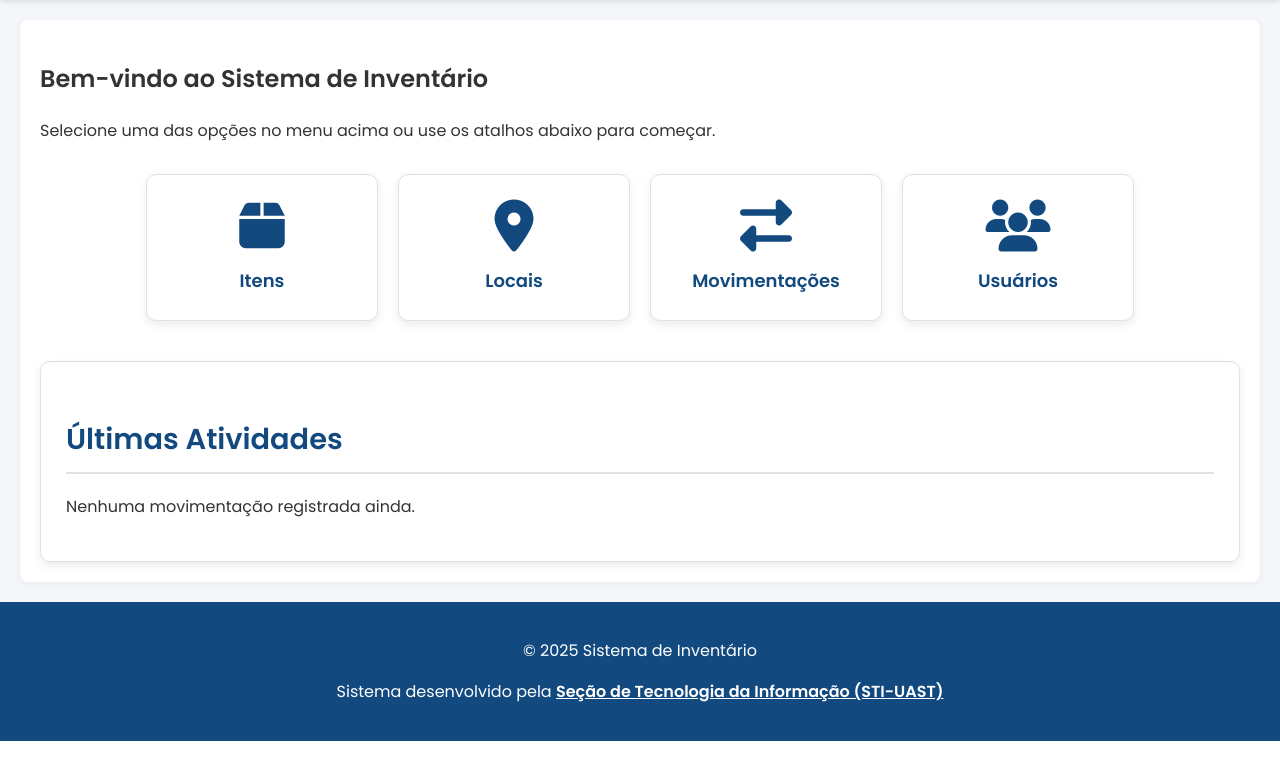
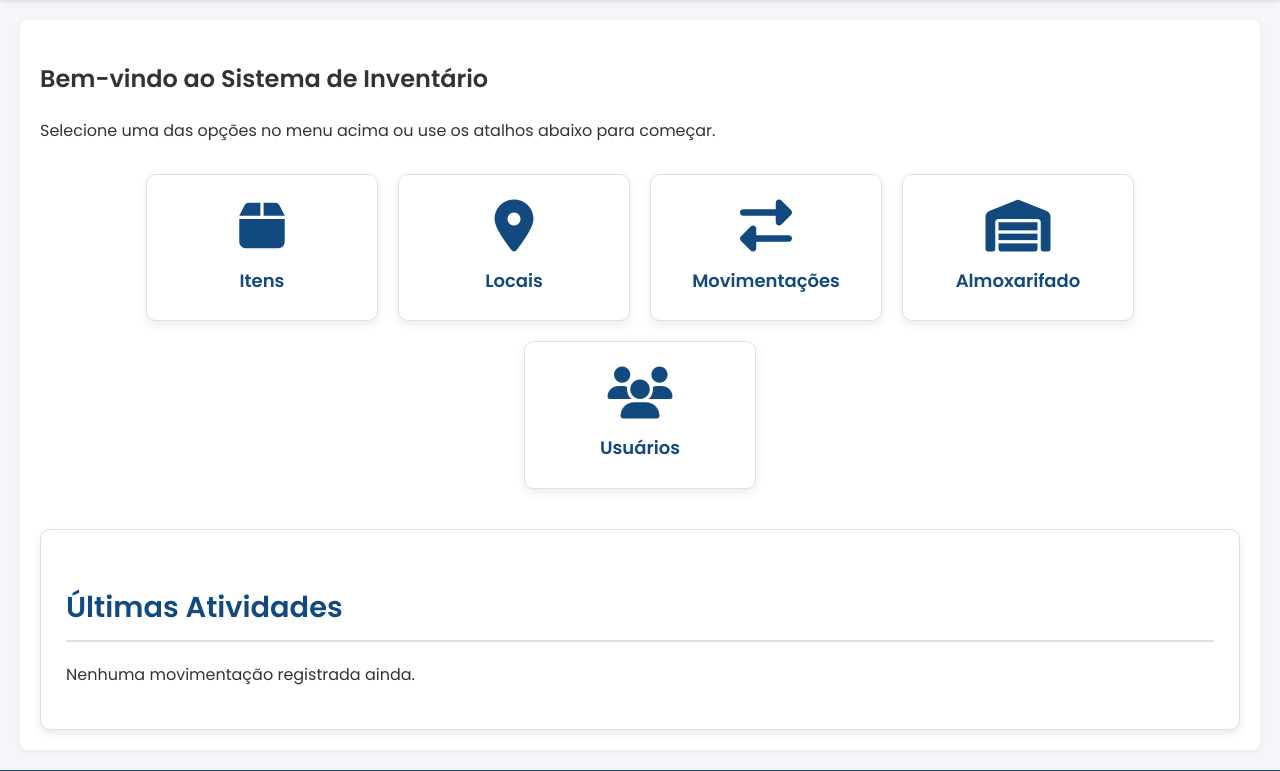
Before and after one commit to marcelobvasconcelos/inventario, a PHP site: page / in a window 1280 px wide. Shown: the part 109-880 px from the top of the page. Before the commit the page ends 850 px from the top, so only its background shows below. Run offline with PHP 8.4, Linux system fonts and the light colour scheme; the visitor is signed in with stand-in values (Sample User, id 1); data that the repository does not hold is empty.

Commit message:
Adicionado ícone do almoxarifado na página principal do inventário

```diff
--- a/index.php
+++ b/index.php
@@ -62,6 +62,10 @@ if($stmt = mysqli_prepare($link, $sql)){
         <i class="fas fa-exchange-alt"></i>
         <span>Movimentações</span>
     </a>
+    <a href="almoxarifado/index.php" class="atalho-item">
+        <i class="fas fa-warehouse"></i>
+        <span>Almoxarifado</span>
+    </a>
     <?php if($_SESSION["permissao"] == 'Administrador'): ?>
     <a href="usuarios.php" class="atalho-item">
         <i class="fas fa-users"></i>
```
